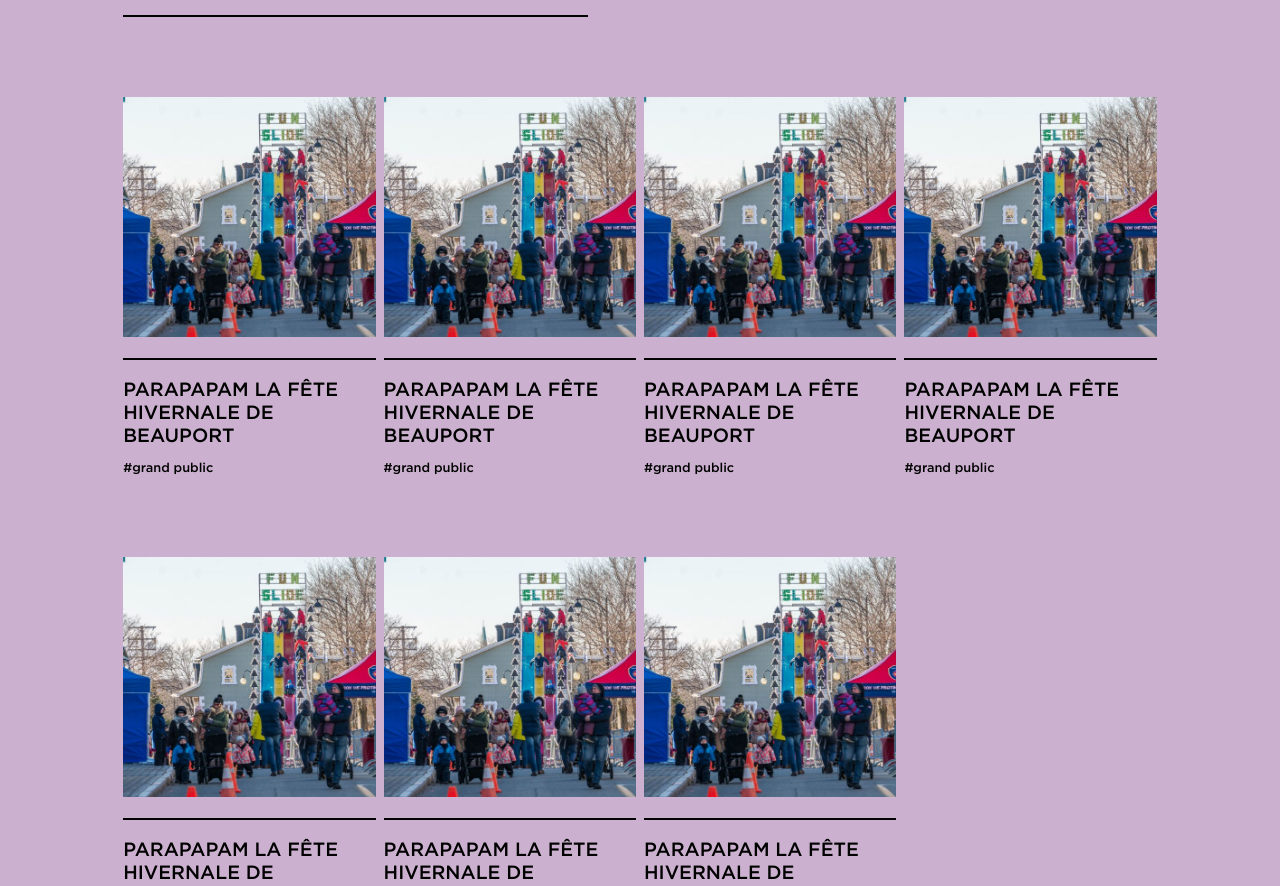
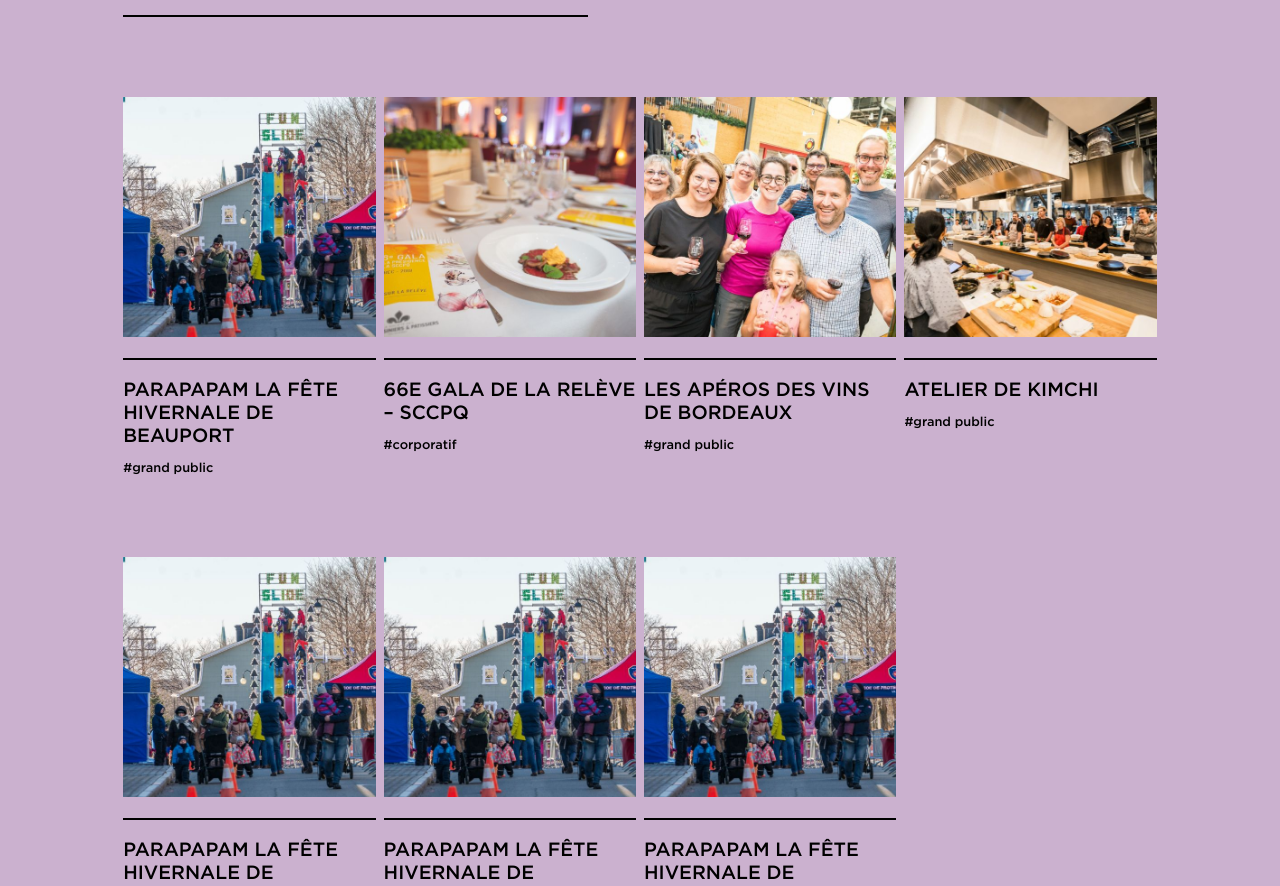
Before and after one commit to EarlPappi/j-em, a React (Create React App) app: page / in a window 1280 px wide. Shown: the part 1080-1966 px from the top of the page. Built offline with nearby package versions, Linux system fonts and the light colour scheme.

Commit message:
--commit: nos object updates

```diff
--- a/src/components/Home/NosSection.jsx
+++ b/src/components/Home/NosSection.jsx
@@ -6,6 +6,12 @@ import cloud from '../../assets/Home/NosSection/cloud.png';
 import handshake from '../../assets/Home/NosSection/handshake.png';
 import param1 from '../../assets/Home/NosSection/Realisations/Parapapam_1.jpg';
 import param2 from '../../assets/Home/NosSection/Realisations/Parapapam_2.jpg';
+import gala1 from '../../assets/Home/NosSection/Realisations/66e_Gala_SCCPQ_1.jpg';
+import gala2 from '../../assets/Home/NosSection/Realisations/66e_Gala_SCCPQ_2.jpg';
+import asperos1 from '../../assets/Home/NosSection/Realisations/Aperos_vins_Bordeaux_1.jpg';
+import asperos2 from '../../assets/Home/NosSection/Realisations/Aperos_vins_Bordeaux_2.jpg';
+import atelier1 from '../../assets/Home/NosSection/Realisations/Atelier_kimchi_1.jpg';
+import atelier2 from '../../assets/Home/NosSection/Realisations/Atelier_kimchi_2.jpg';
 
 function NosSection() {
     const realisations = [
@@ -19,31 +25,31 @@ function NosSection() {
             hover_img: param2
         },
         {
-            title: 'PARAPAPAM la fête hivernale de Beauport',
+            title: '66e gala de la relève – SCCPQ',
             category: 'Production',
+            hashtag: [
+                'corporatif'
+            ],
+            main_img: gala1,
+            hover_img: gala2
+        },
+        {
+            title: 'Les Apéros des vins de Bordeaux',
+            category: 'Réalisation',
             hashtag: [
                 'grand public'
             ],
-            main_img: param1,
-            hover_img: param2
+            main_img: asperos1,
+            hover_img: asperos2
         },
         {
-            title: 'PARAPAPAM la fête hivernale de Beauport',
-            category: 'Production',
+            title: 'Atelier de kimchi',
+            category: 'Réalisation',
             hashtag: [
                 'grand public'
             ],
-            main_img: param1,
-            hover_img: param2
-        },
-        {
-            title: 'PARAPAPAM la fête hivernale de Beauport',
-            category: 'Production',
-            hashtag: [
-                'grand public'
-            ],
-            main_img: param1,
-            hover_img: param2
+            main_img: atelier1,
+            hover_img: atelier2
         },
         {
             title: 'PARAPAPAM la fête hivernale de Beauport',
```
